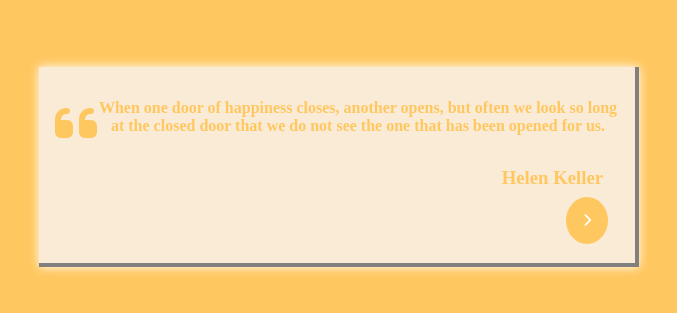
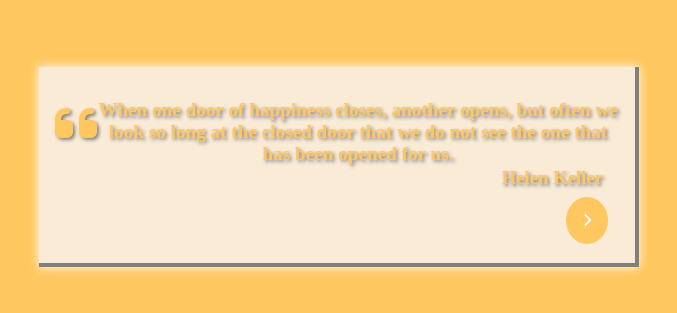
Before and after one commit to rodrydani/TareaReact, a React (Vite) app: page / in a window 1280 px wide. Shown: the part 233-546 px from the top of the page, without its empty margins (301-978 px from the left). Built offline with nearby package versions, Linux system fonts and the light colour scheme.

Commit message:
se agrego sombras a las letras

```diff
--- a/src/App.css
+++ b/src/App.css
@@ -19,12 +19,13 @@
 
 }
 .quoteText{
-  font-size: 1rem;
+  font-size: 1.2rem;
   margin-bottom: .5rem;
   display: flex;
   justify-content: center;
   margin: 0 1rem;
   margin-top: 2rem;
+  text-shadow: .1em .1em .2em grey;
 }
 
 .author{
@@ -32,6 +33,7 @@
   justify-content: end;
   padding-right: 2rem;
   margin-bottom: 0.5rem;
+  text-shadow: .1em .1em .2em grey;
 }
 .fa-quote-left{
   font-size: 3rem;
```
